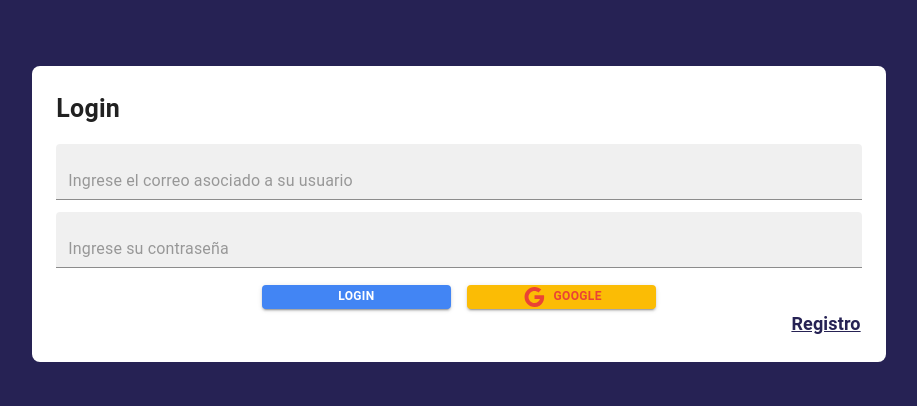
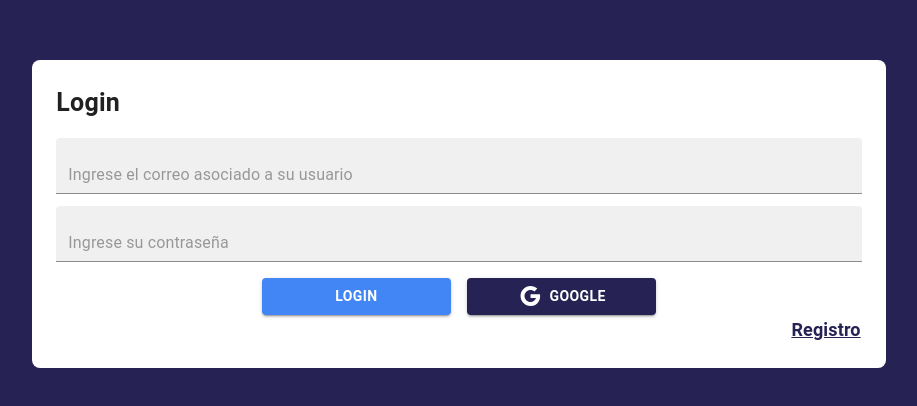
Before and after one commit to LeonelFabianBahamonSoto/JournalApp, a React (Create React App) app: page /auth/LoginPage in a window 1280 px wide. Shown: the part 186-592 px from the top of the page, without its empty margins (181-1098 px from the left). Built offline with nearby package versions, Linux system fonts and the light colour scheme.

Commit message:
16/10/24

```diff
--- a/src/helper/localStorage.ts
+++ b/src/helper/localStorage.ts
@@ -1,22 +1,36 @@
-import { onAuthStateChanged } from "firebase/auth";
-import { FirebaseAuth } from "../firebase/config";
-import { useDispatch } from "react-redux";
-import { AppDispatch } from "../store/store";
-import { logout } from "../store/auth/authSlice";
+import { getAuth } from "firebase/auth";
 
-const dispatch = useDispatch<AppDispatch>();
+interface User {
+    displayName: string,
+    email: string,
+    photoURL: string,
+    uid: string,
+};
 
-const authStateChanged = ( user: any ) => {
-    onAuthStateChanged( FirebaseAuth, async( user ) => {
-        if( user ){
-            dispatch( logout( 'Sesion cerrada' ) );
+const saveNewAuth = ( user: User ) => {
+    const { displayName, email, photoURL, uid } = user;
+    sessionStorage.setItem( 'userAuth', JSON.stringify({ displayName, email, photoURL, uid }));
+};
+
+const getUserAuth = () => {
+    try {
+        const auth = getAuth();
+
+        if( auth.currentUser ){
+            const { displayName, email, photoURL, uid } = auth.currentUser;
+            return { displayName, email, photoURL, uid };
         }
         else{
-            dispatch( logout( 'Sesion cerrada' ) );
+            sessionStorage.clear();
+            return false;
         }
-    });
+    } catch (error) {
+        return false;
+    }
+
 };
 
 export {
-    authStateChanged,
+    getUserAuth,
+    saveNewAuth,
 };
--- /dev/null
+++ b/src/hooks/useCheckoutAuth.ts
@@ -0,0 +1,32 @@
+import { useEffect, useState } from "react";
+
+import { useDispatch, useSelector } from "react-redux";
+
+import { AppDispatch, RootState } from "../store/store";
+import { getUserAuth } from "../helper/localStorage";
+import { login } from "../store/auth/authSlice";
+
+export const useCheckoutAuth = () => {
+    const auth = useSelector(( state: RootState ) => state.auth );
+    const dispatch = useDispatch<AppDispatch>();
+
+    const [ authState, setAuthState ] = useState<string | object>( 'not-authenticated' );
+
+    useEffect(() => {
+        const isUserAuth = getUserAuth();
+
+        if( auth.status === 'authenticated' ){
+            setAuthState( auth );
+            return;
+        }
+        else if( isUserAuth !== false && isUserAuth?.uid ){
+            setAuthState( isUserAuth );
+            dispatch( login( isUserAuth ) );
+            return;
+        }
+    }, []);
+
+    return {
+        authState,
+    };
+}
--- a/src/journal/pages/JournalPage.tsx
+++ b/src/journal/pages/JournalPage.tsx
@@ -3,8 +3,15 @@ import { JournalLayout } from '../layout/JournalLayout';
 // import NoteView from '../views/NoteView';
 import NothingSelectedView from '../views/NothingSelectedView';
 import { AddOutlined } from '@mui/icons-material';
+import { useEffect } from 'react';
+import { getUserAuth } from '../../helper/localStorage';
 
 const JournalPage = () => {
+
+    useEffect(() => {
+        console.info( 'isAuth from JournalPAge: ', getUserAuth() );
+    }, []);
+
     return (
         <JournalLayout>
 
--- a/src/pages/auth/pages/LoginPage.tsx
+++ b/src/pages/auth/pages/LoginPage.tsx
@@ -20,13 +20,9 @@ import { Google } from '@mui/icons-material';
 import { makeStyles } from '@mui/styles';
 import FormContainer from '../../../components/molecules/FormContainer';
 import Loading from '../../../components/templates/Loading';
+import { getUserAuth } from '../../../helper/localStorage';
 
 export const useStyles = makeStyles(( theme: Theme ) => ({
-        buttonStyle: {
-            height: '3vh',
-            fontSize: '12px',
-            width: '100%',
-        },
         linkContainer: {
             alignItems: 'center',
             display: 'flex',
@@ -121,6 +117,7 @@ const LoginPage = () => {
                         const { isAuth, errorMessage } = await dispatch( startSignIn( values ) );
 
                         if( isAuth ){
+                            getUserAuth();
                             console.info(" --------> Redireccion");
                         }
                         else {
@@ -169,7 +166,6 @@ const LoginPage = () => {
                             sizeGrid={{ xs: 12, sm: 6, md: 4, lg: 3 }}
                         >
                             <Button
-                                className={ classes.buttonStyle }
                                 disabled={ isAuthenticated }
                                 type="submit"
                                 variant='contained'
@@ -177,23 +173,24 @@ const LoginPage = () => {
                                     bgcolor: '#4285f4',
                                     color: 'white',
                                     fontWeight: '600',
+                                    width: '100%',
                                 }}
                             >
                                 Login
                             </Button>
 
                             <Button
-                                className={ classes.buttonStyle }
                                 disabled={ isAuthenticated }
                                 onClick={ onGoogleSignIn }
                                 variant='contained'
                                 sx={{
-                                    bgcolor: '#fbbc05',
-                                    color: '#ea4335',
+                                    bgcolor: '#fbbea4335c05',
+                                    color: 'white',
                                     fontWeight: '600',
+                                    width: '100%',
                                 }}
                             >
-                                <Google sx={{ color: '#ea4335', mr: 1 }} />
+                                <Google sx={{ color: 'white', mr: 1 }} />
                                 Google
                             </Button>
                         </GridFormButtons>
--- a/src/router/AppRouter.tsx
+++ b/src/router/AppRouter.tsx
@@ -1,17 +1,23 @@
-import { Suspense } from 'react';
+import { Suspense, useEffect } from 'react';
 
 import { BrowserRouter, Navigate, Route, Routes } from 'react-router-dom';
 
-import Loading from '../components/templates/Loading';
+import { useSelector } from 'react-redux';
+import { RootState } from '../store/store';
 
 import { AuthNavigation } from '../pages/auth/routes/AuthNavigation';
 import { JournalNavigation } from '../journal/routes/JournalNavigation';
-import { useSelector } from 'react-redux';
-import { RootState } from '../store/store';
+import { useCheckoutAuth } from '../hooks/useCheckoutAuth';
+import Loading from '../components/templates/Loading';
 
 export const AppRouter = () => {
 
     const auth = useSelector(( state: RootState ) => state.auth );
+    const { authState } = useCheckoutAuth();
+
+    useEffect(() => {
+        console.info( '----> useCheckoutAuth: ', authState );
+    }, []);
 
     return (
         <Suspense
--- a/src/store/auth/authThunk.ts
+++ b/src/store/auth/authThunk.ts
@@ -1,4 +1,5 @@
 import { registerUser, signInWithCredentials } from "../../firebase/providers";
+import { saveNewAuth } from "../../helper/localStorage";
 
 import { AppDispatch } from "../store";
 
@@ -25,6 +26,7 @@ export const startSignIn = ( { email, password }: RegisterData ) => {
         if( isAuth && data ){
             const { uid, displayName, email, photoURL } = data;
             dispatch( login({ uid, displayName, email, photoURL }) );
+            saveNewAuth({ uid, displayName, email, photoURL });
             response = { isAuth };
         }
         else {
```
